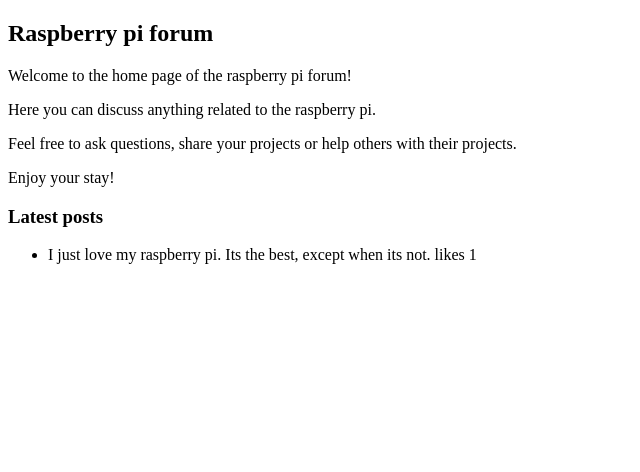
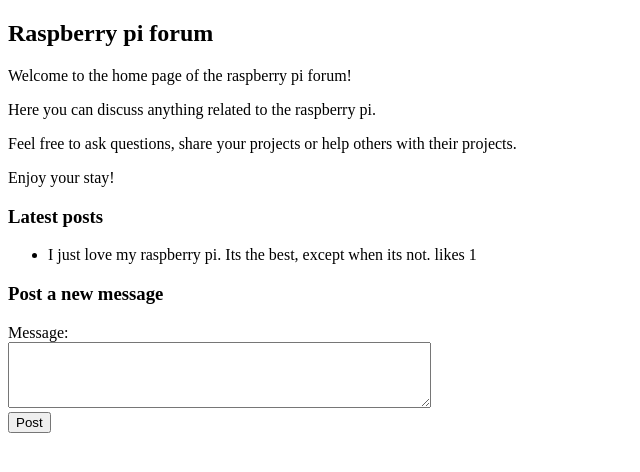
Before and after one commit to JuhoSiitonen/CBS-project, a Django app: page / in a window 1280 px wide. Shown: the top 472 px of the page, without its empty margins (0-640 px from the left). Run offline with Django 5.2, Linux system fonts and the light colour scheme; data comes from the database, SQL or seed files in the repository.

Commit message:
form added

```diff
--- a/CBSproject/pages/templates/pages/index.html
+++ b/CBSproject/pages/templates/pages/index.html
@@ -21,5 +21,13 @@
         {% else %}
             <p>No posts are available.</p>
         {% endif %}
+
+        <h3>Post a new message</h3>
+        <form method="post">
+            {% csrf_token %}
+            <label for="text">Message:</label><br>
+            <textarea id="text" name="text" rows="4" cols="50"></textarea><br>
+            <button type="submit">Post</button>
+        </form>
     </body>
 </html>
--- a/CBSproject/pages/views.py
+++ b/CBSproject/pages/views.py
@@ -1,9 +1,18 @@
 from django.shortcuts import render
-from django.http import HttpResponse
+from django.http import HttpResponse , HttpResponseRedirect
 from .models import Posting
+from django.urls import reverse
 
 
 def index(request):
     latest_posting_list = Posting.objects.order_by('likes')[:10]
     context = {'latest_posting_list': latest_posting_list}
     return render(request, 'pages/index.html', context)
+
+def new_posting(request):
+    if request.method == 'POST':
+        new_posting = Posting()
+        new_posting.text = request.POST['text']
+        new_posting.user = request.user
+        new_posting.save()
+        return HttpResponseRedirect(reverse('index'))
```
